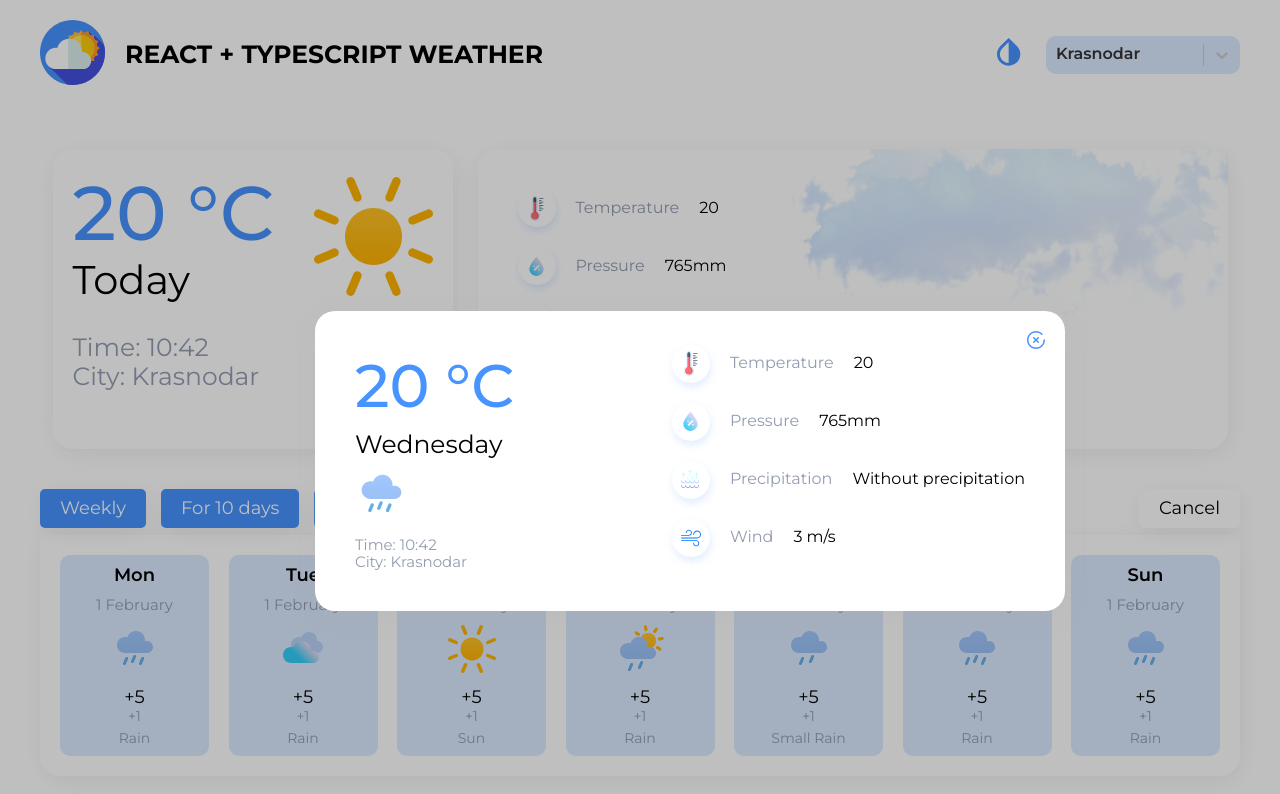
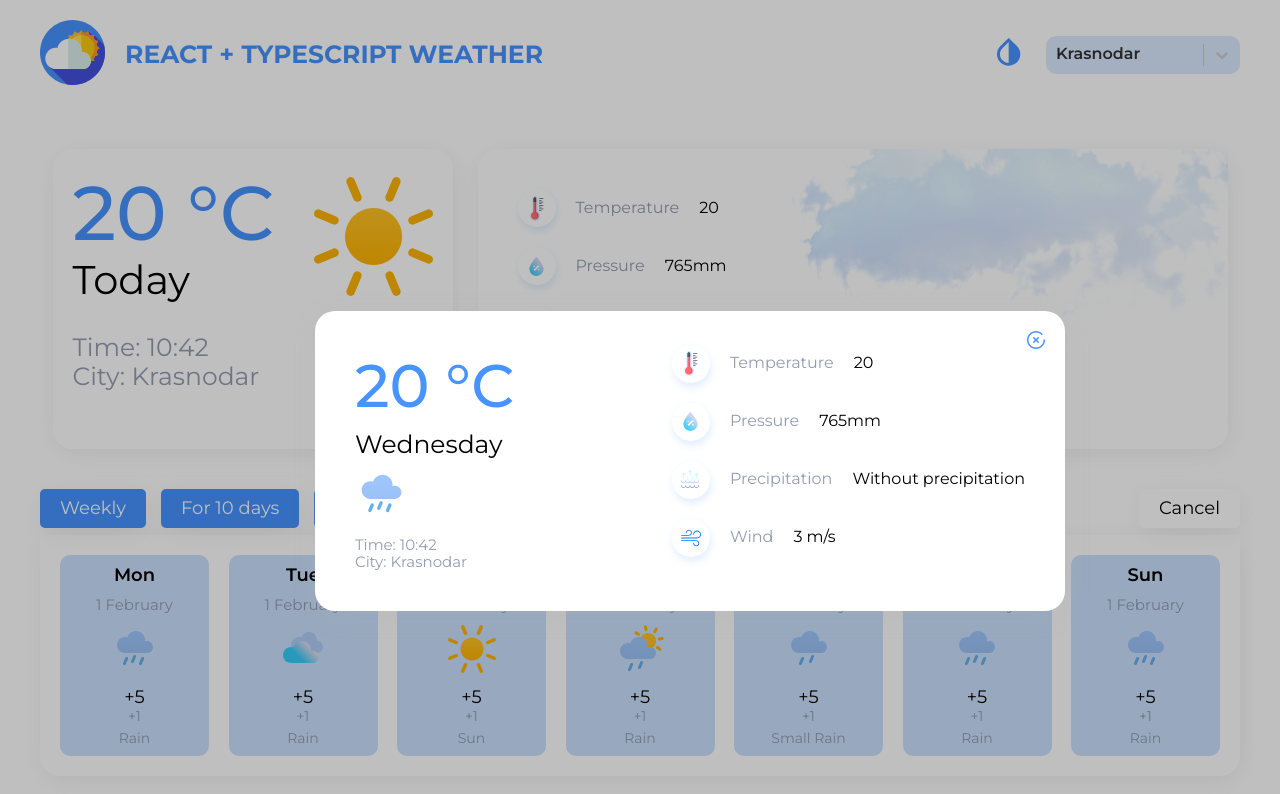
Before and after one commit to maximlitvinov/weather-typescript-app, a React (Create React App) app: page / in a window 1280 px wide. Shown: the top 794 px of the page. Built offline with nearby package versions, Linux system fonts and the light colour scheme.

Commit message:
Change SCSS variables to CSS variables for dark theme

```diff
--- a/src/pages/Home/components/Days/Days.module.scss
+++ b/src/pages/Home/components/Days/Days.module.scss
@@ -6,7 +6,7 @@
   flex-wrap: wrap;
   padding: 20px;
   width: 100%;
-  background: $light-background;
+  background: var(#{--components-background-default});
   box-shadow: $box-shadow;
   border-radius: 0 0 $border-radius $border-radius;
 }
@@ -15,7 +15,7 @@
   flex-direction: column;
   justify-content: center;
   align-items: center;
-  background: rgba(73, 147, 255, 0.2);
+  background: var(#{--card-background-default});
   padding: 10px;
   border-radius: 10px;
   width: 149px;
@@ -47,7 +47,7 @@
     color: $base-color;
   }
   &:hover {
-    box-shadow: 0px 3px 20px rgba(147, 144, 144, 0.28);
+    box-shadow: var(#{--card-box-shadow-default});
   }
 }
 
@@ -65,8 +65,8 @@
   border-radius: 5px;
   box-shadow: 2px 5px 25px -3px rgba(180, 180, 180, 0.25);
   padding: 9px 20px;
-  background-color: $light-background;
-  color: $light-color;
+  background-color: var(#{--components-background-default});
+  color: var(#{--text-color-default});
   font-size: 18px;
   display: flex;
   align-items: center;
--- a/src/pages/Home/components/ThisDay/ThisDay.module.scss
+++ b/src/pages/Home/components/ThisDay/ThisDay.module.scss
@@ -5,7 +5,7 @@
   padding: 20px;
   max-width: 400px;
   width: 100%;
-  background: $light-background;
+  background: var(#{--components-background-default});
   box-shadow: $box-shadow;
   border-radius: $border-radius;
 }
@@ -26,7 +26,7 @@
   }
   .this__day_name {
     font-size: 40px;
-    color: $light-color;
+    color: var(#{--text-color-default});
   }
 }
 .bottom__block {
--- a/src/pages/Home/components/ThisDayInfo/ThisDayInfo.module.scss
+++ b/src/pages/Home/components/ThisDayInfo/ThisDayInfo.module.scss
@@ -8,7 +8,7 @@
   max-height: 300px;
   height: 100%;
   width: 100%;
-  background: $light-background;
+  background: var(#{--components-background-default});
   box-shadow: $box-shadow;
   border-radius: $border-radius;
 }
@@ -37,7 +37,7 @@
   }
   .indicator__value {
     font-size: 16px;
-    color: $light-color;
+    color: var(#{--text-light-default});
   }
 }
 .cloud__img {
--- a/src/shared/Header/Header.module.scss
+++ b/src/shared/Header/Header.module.scss
@@ -1,3 +1,4 @@
+@import '../../styles/variables.scss';
 .header {
   display: flex;
   align-items: center;
@@ -24,4 +25,5 @@
   text-transform: uppercase;
   font-weight: bold;
   font-size: 25px;
+  color: $primary-color;
 }
--- a/src/shared/Header/Header.tsx
+++ b/src/shared/Header/Header.tsx
@@ -13,12 +13,16 @@ function Header() {
   const colorStyles = {
     control: (styles: any) => ({
       ...styles,
-      backgroundColor: 'rgba(71, 147, 255, 0.2)',
+      backgroundColor: 0 ? '#4f4f4f' : 'rgba(71, 147, 255, 0.2)',
       width: '194px',
       height: '37px',
       border: 'none',
       borderRadius: '10px',
       fontWeight: 600,
+    }),
+    singValue: (styles: any) => ({
+      ...styles,
+      color: 1 ? '#fff' : '#000',
     }),
   };
   return (
--- a/src/styles/index.scss
+++ b/src/styles/index.scss
@@ -10,6 +10,7 @@
 body {
   position: relative;
   font-family: 'Montserrat', sans-serif;
+  background: var(#{--body-background-default});
 }
 
 .container {
--- a/src/styles/variables.scss
+++ b/src/styles/variables.scss
@@ -1,6 +1,52 @@
 $primary-color: #4793ff;
-$light-color: #000;
-$base-color: #939cb0;
 $light-background: #fff;
 $box-shadow: 2px 5px 25px -3px rgba(180, 180, 180, 0.25);
 $border-radius: 20px;
+
+/*=========Variables for css from scss===========*/
+$light-color: #000;
+$dark-color: #fff;
+$base-color: #939cb0;
+
+//== SCSS Body variables
+$body-background-dark: #0d1117;
+$body-background-light: #fff;
+
+//== SCSS Components variables
+$components-background-dark: #4f4f4f;
+$components-background-light: #fff;
+
+//== SCSS Card variables
+$card-background-dark: #2e3035;
+$card-background-light: rgba(71, 147, 255, 0.28);
+
+$card-box-shadow-light: 0px 3px 20px rgba(147, 144, 144, 0.28);
+$card-box-shadow-dark: 0px 3px 20px rgba(5, 5, 5, 0.28);
+
+:root {
+  //======Body variables
+  --body-background-dark: #{$body-background-dark};
+  --body-background-light: #{$body-background-light};
+  --body-background-default: var(#{--body-background-light});
+
+  //======Components variables
+  --components-background-dark: #{$components-background-dark};
+  --components-background-light: #{$components-background-light};
+  --components-background-default: var(#{--components-background-light});
+
+  //======Card variables
+  //=Card background
+  --card-background-dark: #{$card-background-dark};
+  --card-background-light: #{$card-background-light};
+  --card-background-default: var(#{--card-background-light});
+
+  //=Card box-shadow
+  --card-box-shadow-dark: #{$card-box-shadow-dark};
+  --card-box-shadow-light: #{$card-box-shadow-light};
+  --card-box-shadow-default: var(#{--card-box-shadow-light});
+
+  //======Text variables
+  --text-color-dark: #{$dark-color};
+  --text-color-light: #{$light-color};
+  --text-color-default: var(#{--text-color-light});
+}
```
